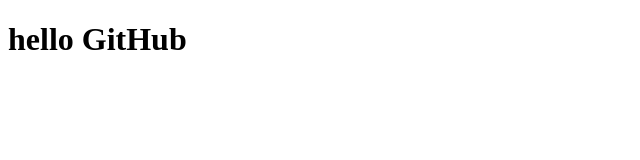
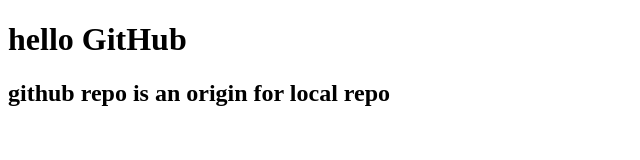
Before and after one commit to igorkan/PACcourse, a plain HTML site: page index.html in a window 1280 px wide. Shown: the whole page, without its empty margins (0-640 px from the left). Drawn offline with Linux system fonts and the light colour scheme.

Commit message:
Update index.html
Added h2 with oorigin description

```diff
--- a/index.html
+++ b/index.html
@@ -8,5 +8,6 @@
 </head>
 <body>
     <h1>hello GitHub</h1>
+    <h2> github repo is an origin for local repo</h2>
 </body>
 </html>
```
